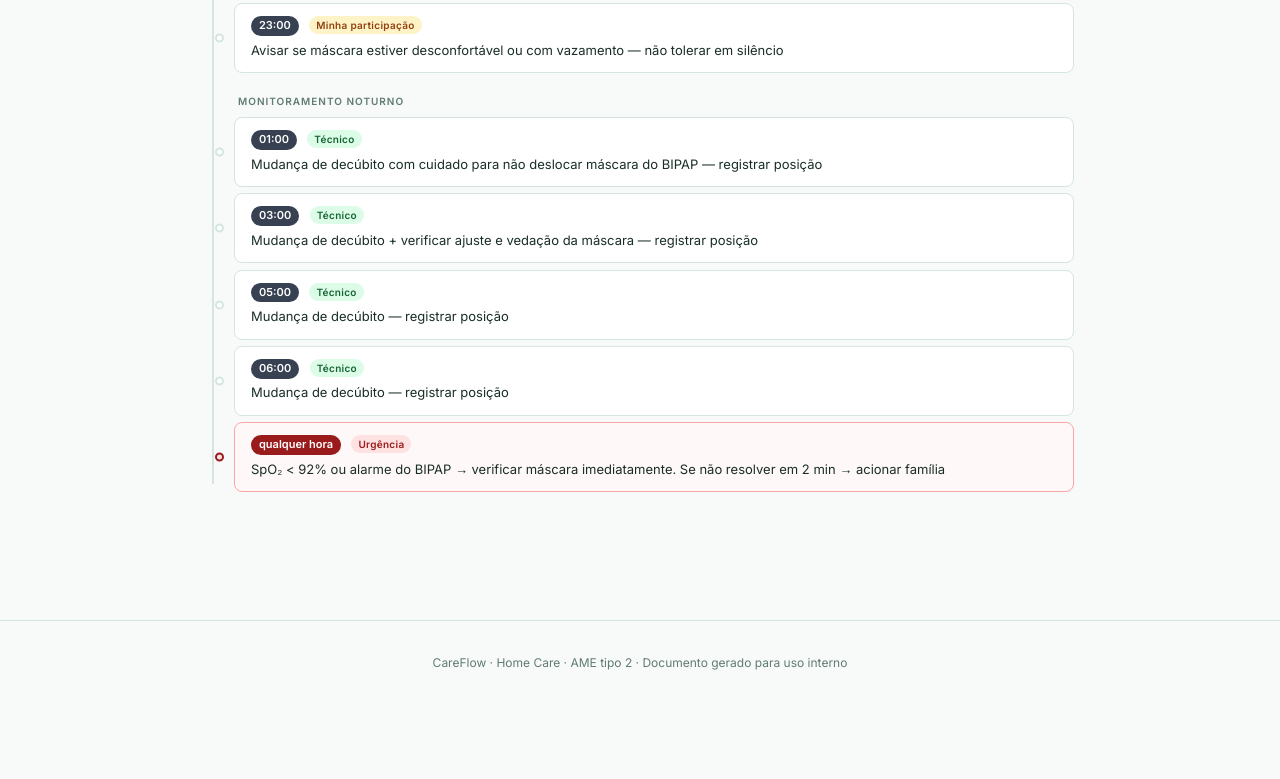
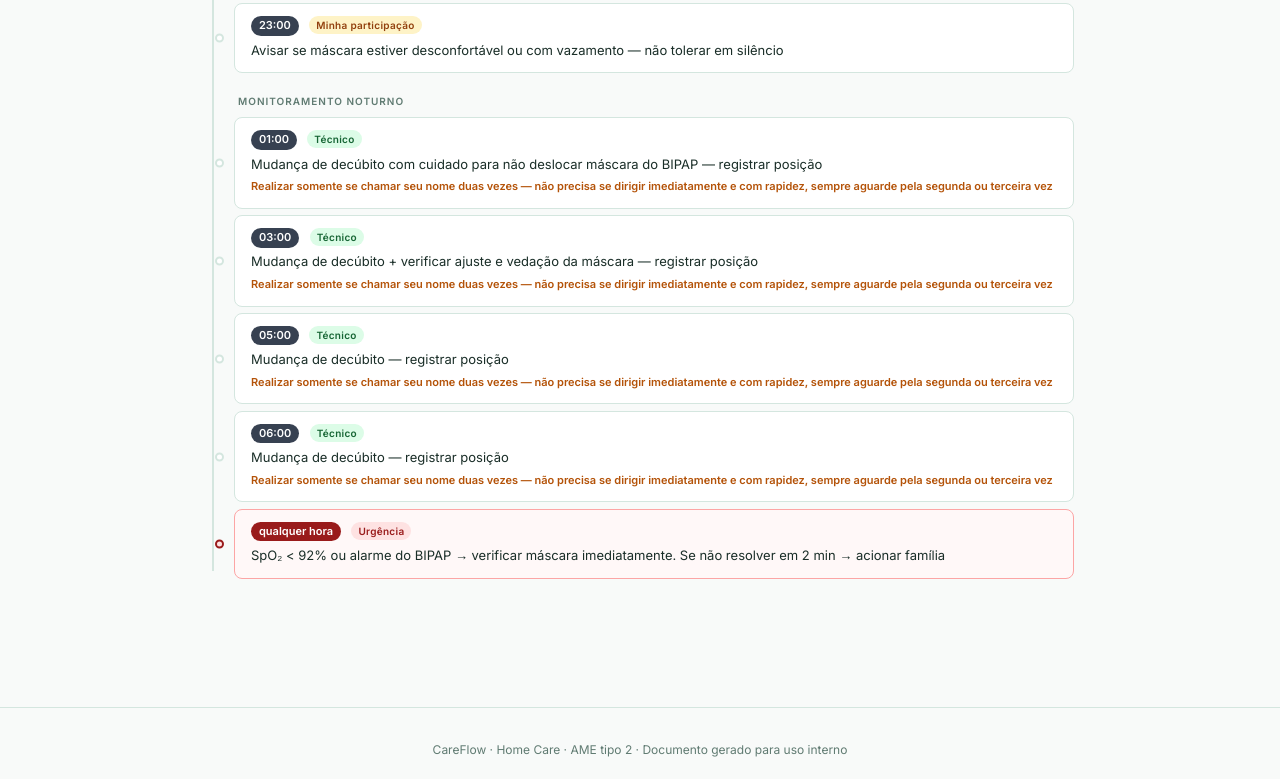
Before and after one commit to syaoranea/home-care, a plain HTML site: page index.html in a window 1280 px wide. Shown: the part 4384-5163 px from the top of the page. Before the commit the page ends 5088 px from the top, so only its background shows below. Drawn offline with nearby package versions, Linux system fonts and the light colour scheme.

Commit message:
Adiciona observacao em negrito nas mudancas de decubito noturnas

```diff
--- a/index.html
+++ b/index.html
@@ -550,10 +550,10 @@ footer {
         </div>
         <div class="tl-group">
           <div class="tl-section-label">Monitoramento noturno</div>
-          <div class="tl-item"><div class="tl-top"><span class="tl-time n">01:00</span><span class="badge b-tec">Técnico</span></div><div class="tl-label">Mudança de decúbito com cuidado para não deslocar máscara do BIPAP — registrar posição</div></div>
-          <div class="tl-item"><div class="tl-top"><span class="tl-time n">03:00</span><span class="badge b-tec">Técnico</span></div><div class="tl-label">Mudança de decúbito + verificar ajuste e vedação da máscara — registrar posição</div></div>
-          <div class="tl-item"><div class="tl-top"><span class="tl-time n">05:00</span><span class="badge b-tec">Técnico</span></div><div class="tl-label">Mudança de decúbito — registrar posição</div></div>
-            <div class="tl-item"><div class="tl-top"><span class="tl-time n">06:00</span><span class="badge b-tec">Técnico</span></div><div class="tl-label">Mudança de decúbito — registrar posição</div></div>
+          <div class="tl-item"><div class="tl-top"><span class="tl-time n">01:00</span><span class="badge b-tec">Técnico</span></div><div class="tl-label">Mudança de decúbito com cuidado para não deslocar máscara do BIPAP — registrar posição</div><div class="tl-note"><strong>Realizar somente se chamar seu nome duas vezes — não precisa se dirigir imediatamente e com rapidez, sempre aguarde pela segunda ou terceira vez</strong></div></div>
+          <div class="tl-item"><div class="tl-top"><span class="tl-time n">03:00</span><span class="badge b-tec">Técnico</span></div><div class="tl-label">Mudança de decúbito + verificar ajuste e vedação da máscara — registrar posição</div><div class="tl-note"><strong>Realizar somente se chamar seu nome duas vezes — não precisa se dirigir imediatamente e com rapidez, sempre aguarde pela segunda ou terceira vez</strong></div></div>
+          <div class="tl-item"><div class="tl-top"><span class="tl-time n">05:00</span><span class="badge b-tec">Técnico</span></div><div class="tl-label">Mudança de decúbito — registrar posição</div><div class="tl-note"><strong>Realizar somente se chamar seu nome duas vezes — não precisa se dirigir imediatamente e com rapidez, sempre aguarde pela segunda ou terceira vez</strong></div></div>
+            <div class="tl-item"><div class="tl-top"><span class="tl-time n">06:00</span><span class="badge b-tec">Técnico</span></div><div class="tl-label">Mudança de decúbito — registrar posição</div><div class="tl-note"><strong>Realizar somente se chamar seu nome duas vezes — não precisa se dirigir imediatamente e com rapidez, sempre aguarde pela segunda ou terceira vez</strong></div></div>
           <div class="tl-item urg"><div class="tl-top"><span class="tl-time any">qualquer hora</span><span class="badge b-urg">Urgência</span></div><div class="tl-label">SpO₂ &lt; 92% ou alarme do BIPAP → verificar máscara imediatamente. Se não resolver em 2 min → acionar família</div></div>
         </div>
       </div>
@@ -688,10 +688,10 @@ footer {
           </div>
           <div class="tl-group">
             <div class="tl-section-label">Monitoramento noturno</div>
-            <div class="tl-item"><div class="tl-top"><span class="tl-time n">01:00</span><span class="badge b-tec">Técnico</span></div><div class="tl-label">Mudança de decúbito — cuidado para não deslocar máscara · registrar posição</div></div>
-            <div class="tl-item"><div class="tl-top"><span class="tl-time n">03:00</span><span class="badge b-tec">Técnico</span></div><div class="tl-label">Mudança de decúbito + verificar vedação da máscara — registrar posição</div></div>
-            <div class="tl-item"><div class="tl-top"><span class="tl-time n">05:00</span><span class="badge b-tec">Técnico</span></div><div class="tl-label">Mudança de decúbito — registrar posição</div></div>
-            <div class="tl-item"><div class="tl-top"><span class="tl-time n">06:00</span><span class="badge b-tec">Técnico</span></div><div class="tl-label">Mudança de decúbito — registrar posição</div></div>
+            <div class="tl-item"><div class="tl-top"><span class="tl-time n">01:00</span><span class="badge b-tec">Técnico</span></div><div class="tl-label">Mudança de decúbito — cuidado para não deslocar máscara · registrar posição</div><div class="tl-note"><strong>Realizar somente se chamar seu nome duas vezes — não precisa se dirigir imediatamente e com rapidez, sempre aguarde pela segunda ou terceira vez</strong></div></div>
+            <div class="tl-item"><div class="tl-top"><span class="tl-time n">03:00</span><span class="badge b-tec">Técnico</span></div><div class="tl-label">Mudança de decúbito + verificar vedação da máscara — registrar posição</div><div class="tl-note"><strong>Realizar somente se chamar seu nome duas vezes — não precisa se dirigir imediatamente e com rapidez, sempre aguarde pela segunda ou terceira vez</strong></div></div>
+            <div class="tl-item"><div class="tl-top"><span class="tl-time n">05:00</span><span class="badge b-tec">Técnico</span></div><div class="tl-label">Mudança de decúbito — registrar posição</div><div class="tl-note"><strong>Realizar somente se chamar seu nome duas vezes — não precisa se dirigir imediatamente e com rapidez, sempre aguarde pela segunda ou terceira vez</strong></div></div>
+            <div class="tl-item"><div class="tl-top"><span class="tl-time n">06:00</span><span class="badge b-tec">Técnico</span></div><div class="tl-label">Mudança de decúbito — registrar posição</div><div class="tl-note"><strong>Realizar somente se chamar seu nome duas vezes — não precisa se dirigir imediatamente e com rapidez, sempre aguarde pela segunda ou terceira vez</strong></div></div>
             <div class="tl-item urg"><div class="tl-top"><span class="tl-time any">qualquer hora</span><span class="badge b-urg">Urgência</span></div><div class="tl-label">SpO₂ &lt; 92% ou alarme BIPAP → verificar máscara imediatamente. Sem melhora em 2 min → acionar família</div></div>
           </div>
         </div>
```
